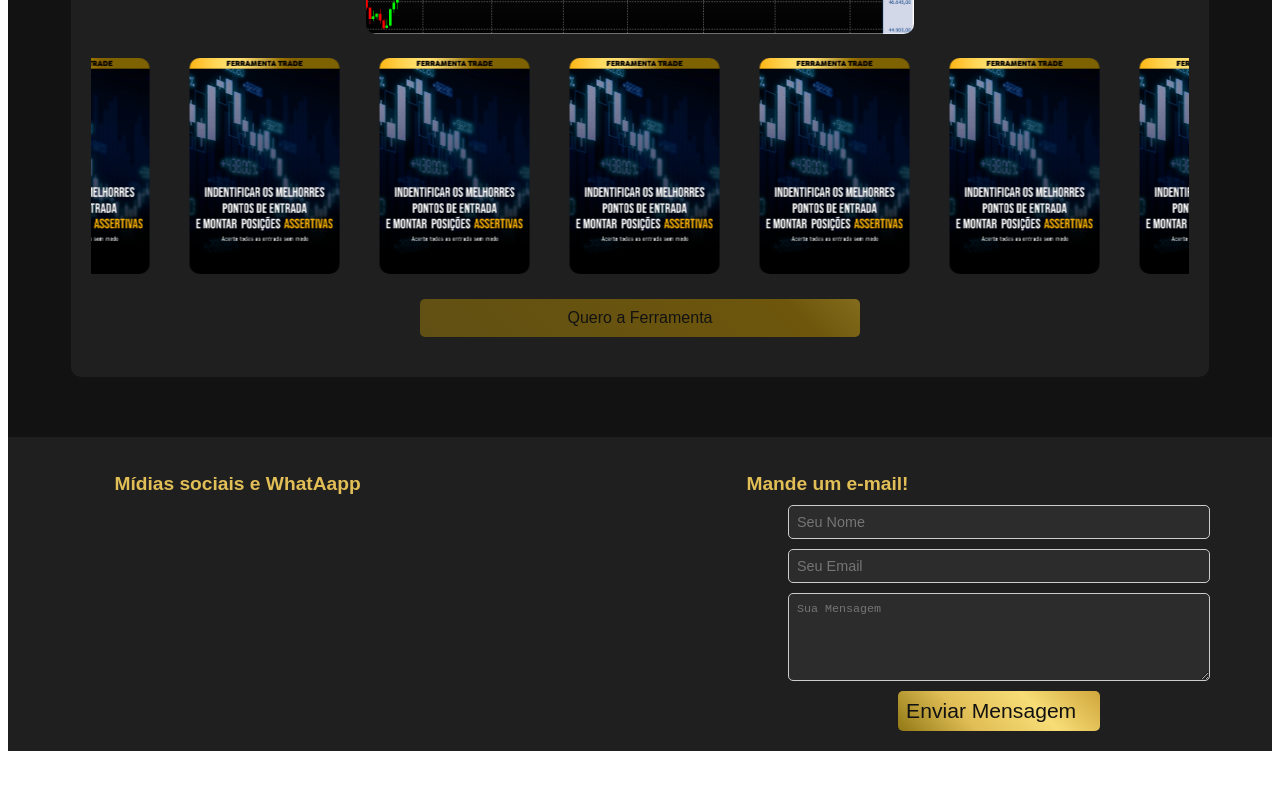
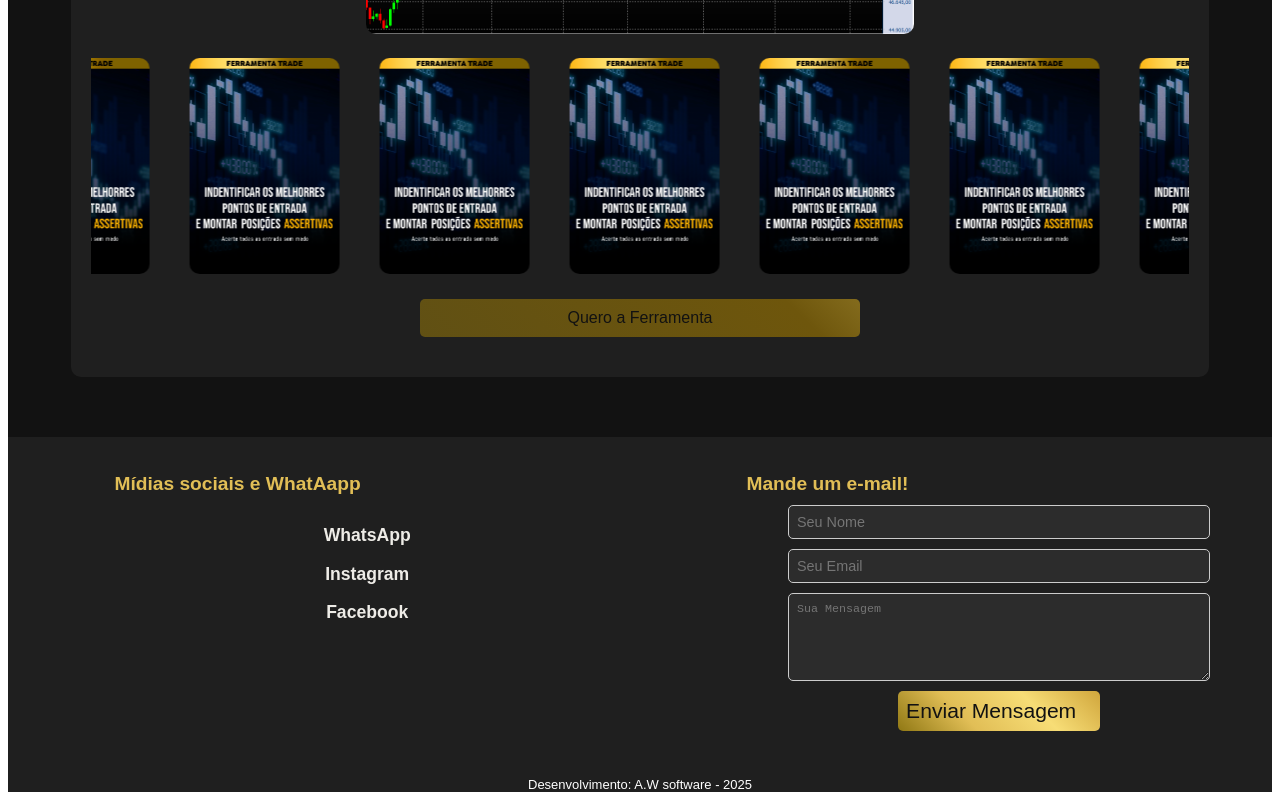
Before and after one commit to dev-welligtonlins/trade-page, an Angular app: page / in a window 1280 px wide. Shown: the part 1576-2376 px from the top of the page. Before the commit the page ends 2335 px from the top, so only its background shows below. Built offline with nearby package versions, Linux system fonts and the light colour scheme.

Commit message:
#3 footer incompleto - dev

```diff
--- a/angular.json
+++ b/angular.json
@@ -88,7 +88,8 @@
               }
             ],
             "styles": [
-              "src/styles.css"
+                "src/styles.css",
+                "node_modules/bootstrap-icons/font/bootstrap-icons.css"
             ],
             "scripts": []
           }
--- a/package.json
+++ b/package.json
@@ -22,6 +22,7 @@
     "@angular/router": "^19.1.0",
     "@angular/ssr": "^19.1.4",
     "bootstrap": "^5.3.3",
+    "bootstrap-icons": "^1.11.3",
     "express": "^4.18.2",
     "rxjs": "~7.8.0",
     "tslib": "^2.3.0",
--- a/src/app/component/footer/footer.component.css
+++ b/src/app/component/footer/footer.component.css
@@ -1,28 +1,41 @@
 .contact-container {
     background-color: #1f1f1f;
-    display: flex; /* Move tudo para a direita */
+    display: flex;
     width: 100%;
+    height: 340px;
     margin: auto;
+    justify-content: center;
 }
 
 /* Midias e contato */
-.s-media-contact{
+.s-media-contact {
     background-color: #1f1f1f;
     padding: 20px;
     width: 40%;
-    text-align: left;
-    margin-left: auto
+    margin-left: auto;
+    height: 200px;
+
 }
 
 .s-media-contact h2 {
+    text-align: left;
     color: #E1BE56;
     font-size: 1.2em;
     margin-bottom: 10px;
 }
 
-.s-media-contact row {
+.social-media {
+    margin-top: 30px;
+    justify-content: center;  /* Alinha horizontalmente */
+    align-items: center;      /* Alinha verticalmente */
+}
 
+.s-media-contact h3 {
+    color: hsl(43, 17%, 92%);
+    font-size: 1.1em;
+    margin-bottom: 0px;
 }
+
 
 /* Mande um e-mail! */
 .contact {
@@ -30,17 +43,16 @@
     padding: 20px;
     width: 40%;
     text-align: left;
-    margin-left: auto
+    margin-left: auto;
 }
 
-/* Estilização do título */
+
 .contact h2 {
     color: #E1BE56;
     font-size: 1.2em;
     margin-bottom: 10px;
 }
 
-/* Formulário */
 .contact form {
     display: flex;
     flex-direction: column;
@@ -95,3 +107,10 @@
 .contact-icons a:hover {
     color: #ffffff;
 }
+
+.dev {
+    width: 100%;
+    color: #fff;
+    background-color: #1f1f1f;;
+    font-size: 13px;
+}
--- a/src/app/component/footer/footer.component.html
+++ b/src/app/component/footer/footer.component.html
@@ -1,13 +1,14 @@
 <section class="contact-container">
-    <section class="s-media-contact">
+    <div class="s-media-contact">
         <h2>Mídias sociais e WhatAapp</h2>
-
-    </section>
-    <section class="contact">
+        <div class="social-media">
+            <h3>WhatsApp</h3>
+            <h3>Instagram</h3>
+            <h3>Facebook</h3>
+        </div>
+    </div>
+    <div class="contact">
         <h2>Mande um e-mail!</h2>
-        <div class="row">
-            <i class="bi bi-whatsapp"></i>
-        </div>
         <form>
             <input type="text" placeholder="Seu Nome" required>
             <input type="email" placeholder="Seu Email" required>
@@ -18,5 +19,8 @@
             <a href="https://www.instagram.com/seu_usuario" target="_blank">📷</a>
             <a href="https://wa.me/seunumerodetelefone" target="_blank">📱</a>
         </div> -->
-    </section>
+    </div>
 </section>
+<div class="dev">
+    <a>Desenvolvimento: A.W software - 2025</a>
+</div>
```
Also changed, not shown: src/styles.css (line endings or trailing spaces), 1 other file (tests, documents, lock files or other folders).
